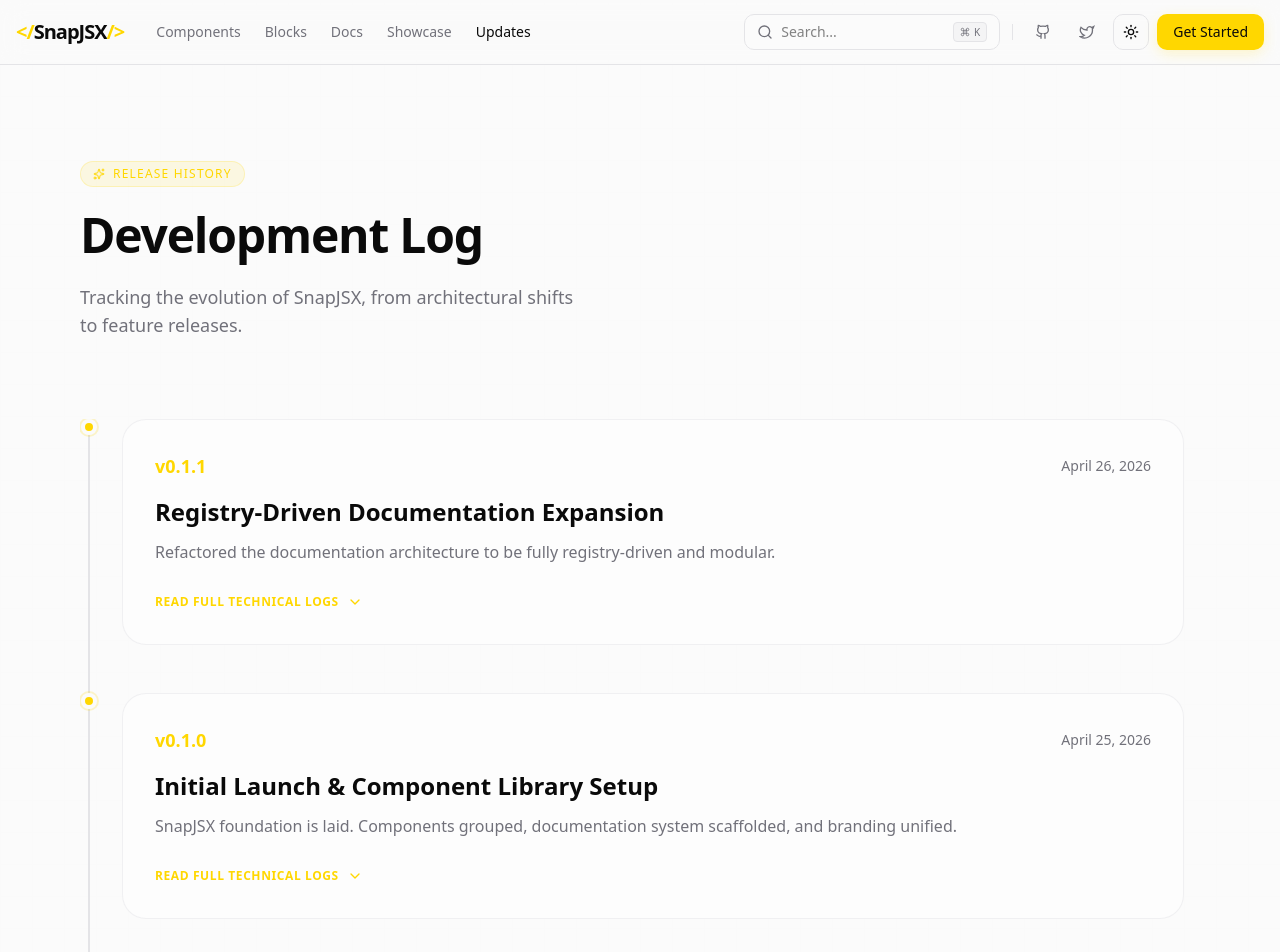
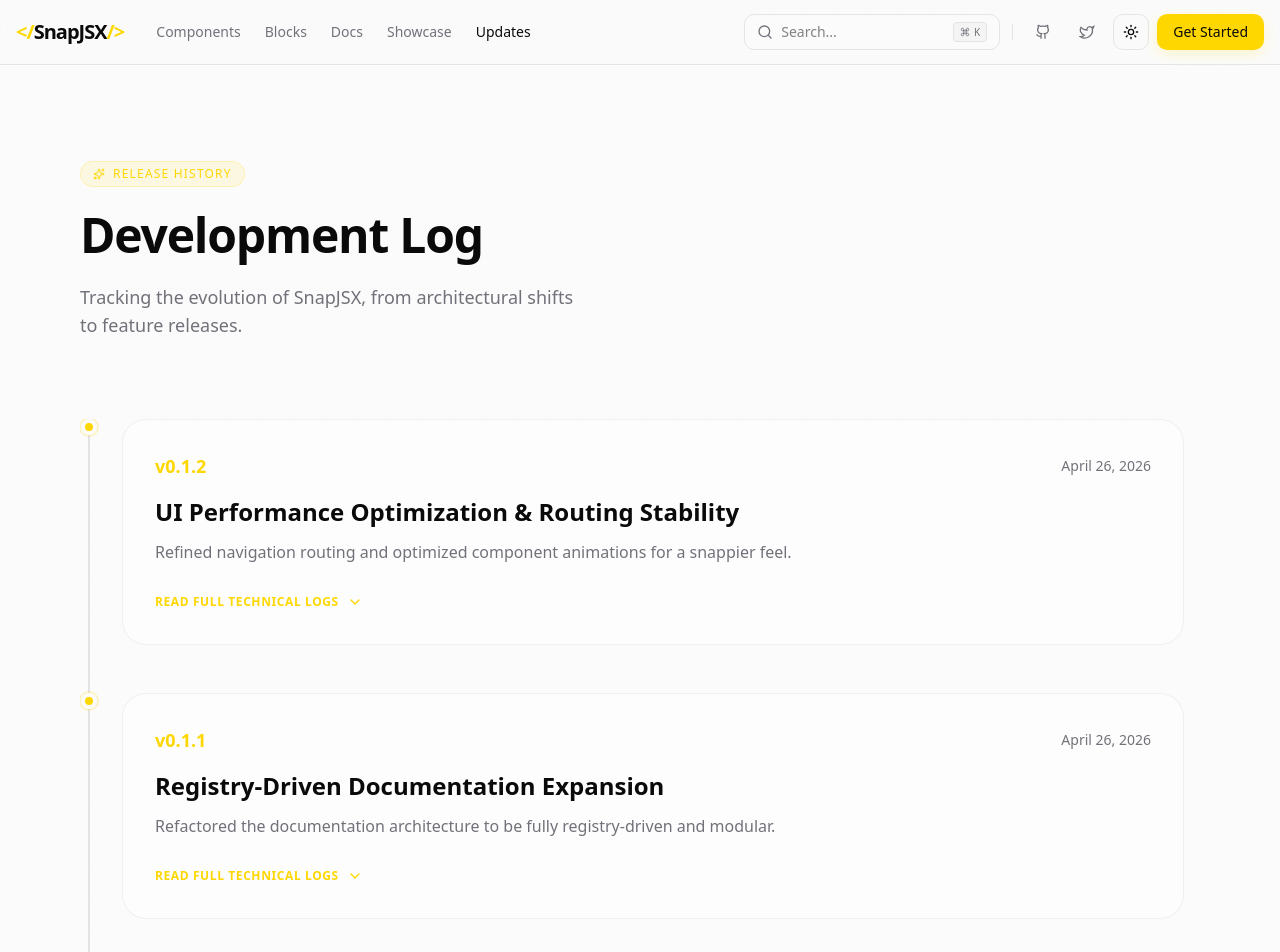
Before and after one commit to Gladiarn/SnapJSX, a Next.js app: page /updates in a window 1280 px wide. Shown: the top 952 px of the page. Built offline with nearby package versions, Linux system fonts and the light colour scheme.

Commit message:
chore: add v0.1.2 update log

```diff
--- a/src/app/updates/page.tsx
+++ b/src/app/updates/page.tsx
@@ -5,6 +5,18 @@
 
 export default function UpdatesPage() {
   const [updatesLog] = useState([
+    {
+      version: "v0.1.2",
+      date: "April 26, 2026",
+      title: "UI Performance Optimization & Routing Stability",
+      summary: "Refined navigation routing and optimized component animations for a snappier feel.",
+      details: [
+        "Replaced Framer Motion code viewer animations with optimized CSS transitions to eliminate layout lag.",
+        "Strictly coupled sidebar navigation to component registry using full-path identifiers.",
+        "Fixed 'All' tab routing and ensured category-level gallery rendering.",
+        "Stabilized build processes with type-safe React.createElement patterns.",
+      ],
+    },
     {
       version: "v0.1.1",
       date: "April 26, 2026",
```
